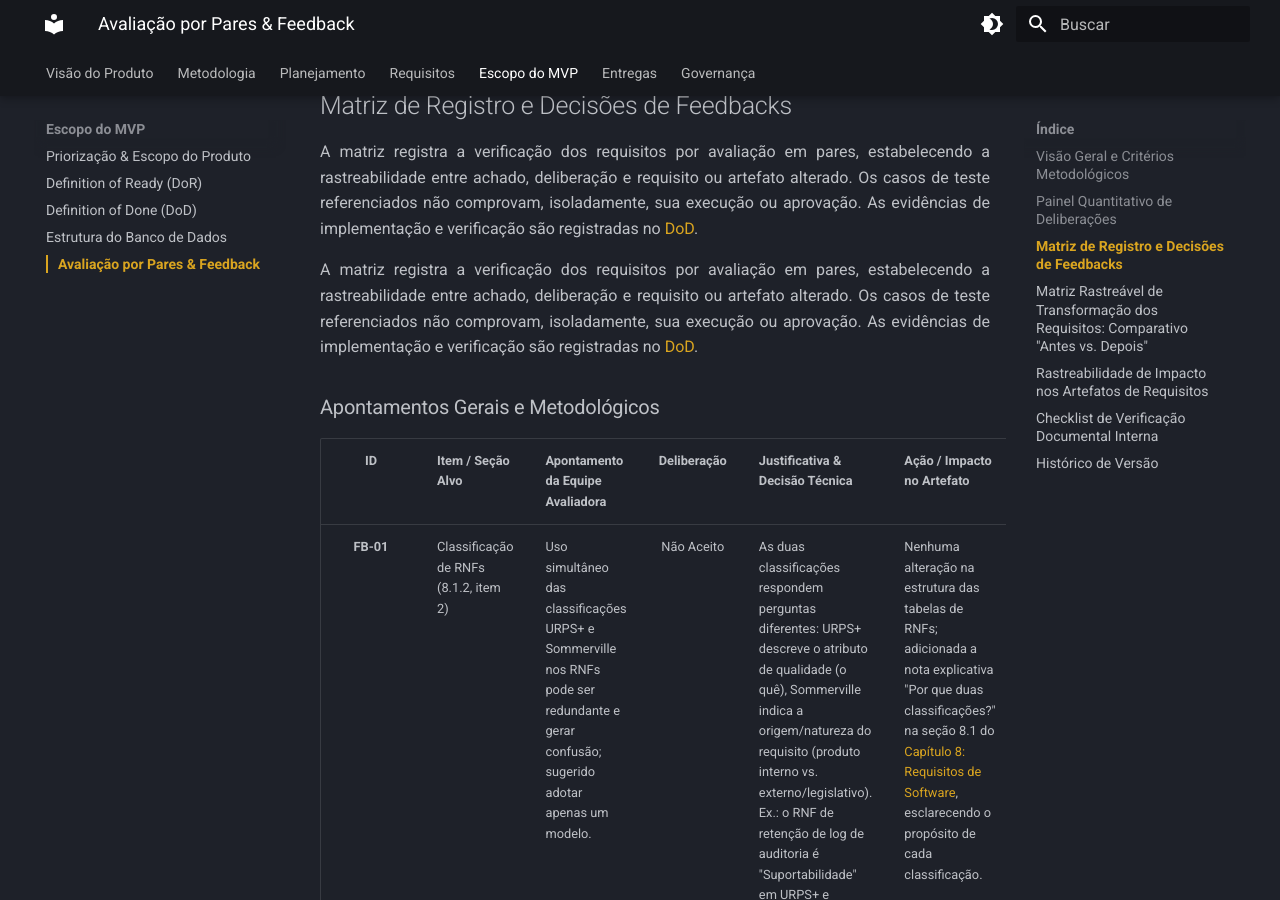
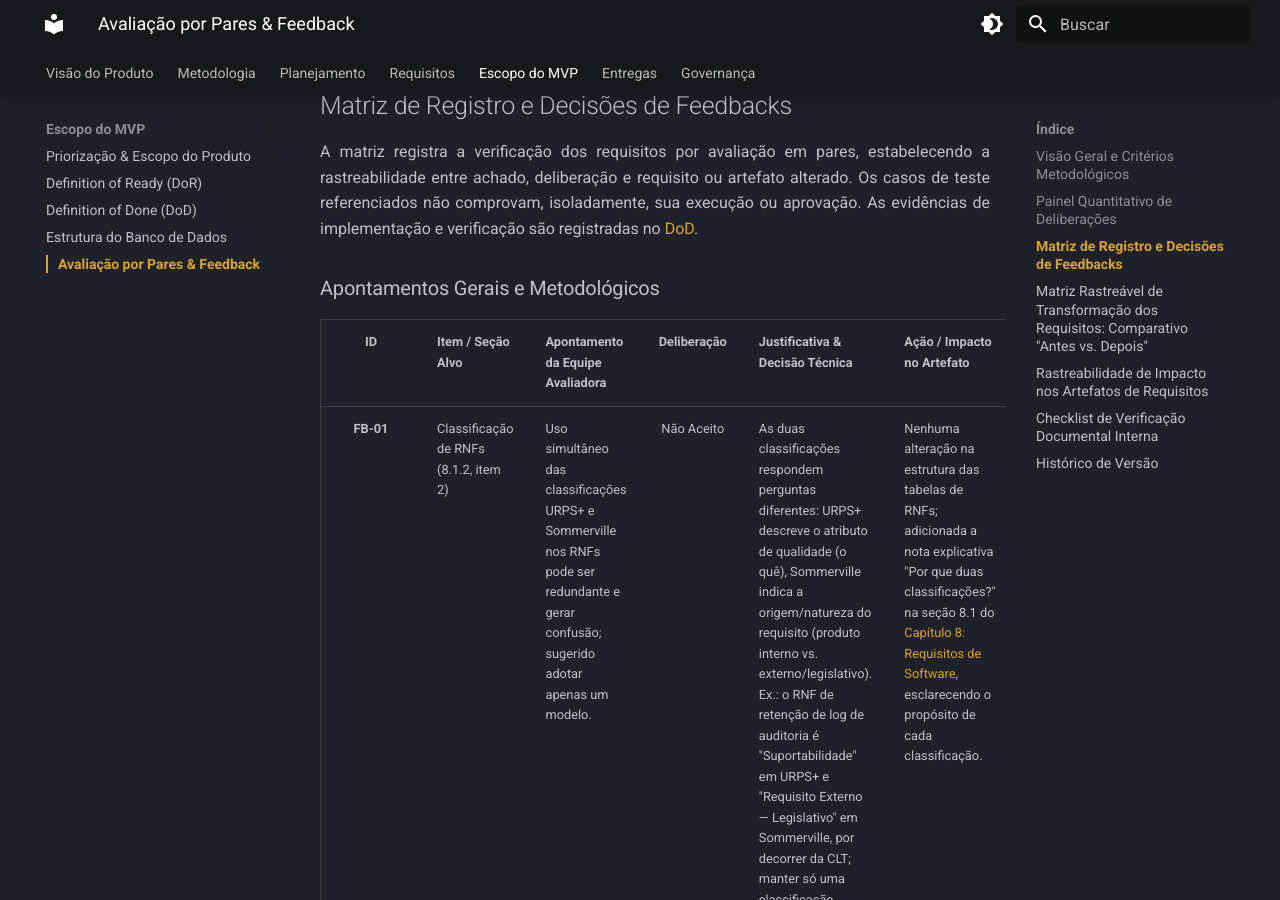
Before and after one commit to mdsreq-fga-unb/REQ-2026.2-T01-DUOC-Finance, an MkDocs documentation site: the page built from docs/requisitos/feedback.md, in a window 1280 px wide and 900 px high, scrolled down 2321 px. Built offline with MkDocs 1.6.1 and Material for MkDocs 9.7.7, drawn with Linux system fonts in a browser that asks for light colours.

Commit message:
fix(docs): remover paragrafo duplicado no feedback

```diff
--- a/docs/requisitos/feedback.md
+++ b/docs/requisitos/feedback.md
@@ -51,8 +51,6 @@ A tabela a seguir resume a distribuição quantitativa das deliberações sobre
 ---
 
 ## Matriz de Registro e Decisões de Feedbacks
-
-A matriz registra a verificação dos requisitos por avaliação em pares, estabelecendo a rastreabilidade entre achado, deliberação e requisito ou artefato alterado. Os casos de teste referenciados não comprovam, isoladamente, sua execução ou aprovação. As evidências de implementação e verificação são registradas no [DoD](../mvp/dod.md#incremento-1).
 
 A matriz registra a verificação dos requisitos por avaliação em pares, estabelecendo a rastreabilidade entre achado, deliberação e requisito ou artefato alterado. Os casos de teste referenciados não comprovam, isoladamente, sua execução ou aprovação. As evidências de implementação e verificação são registradas no [DoD](../mvp/dod.md#incremento-1).
 
```
